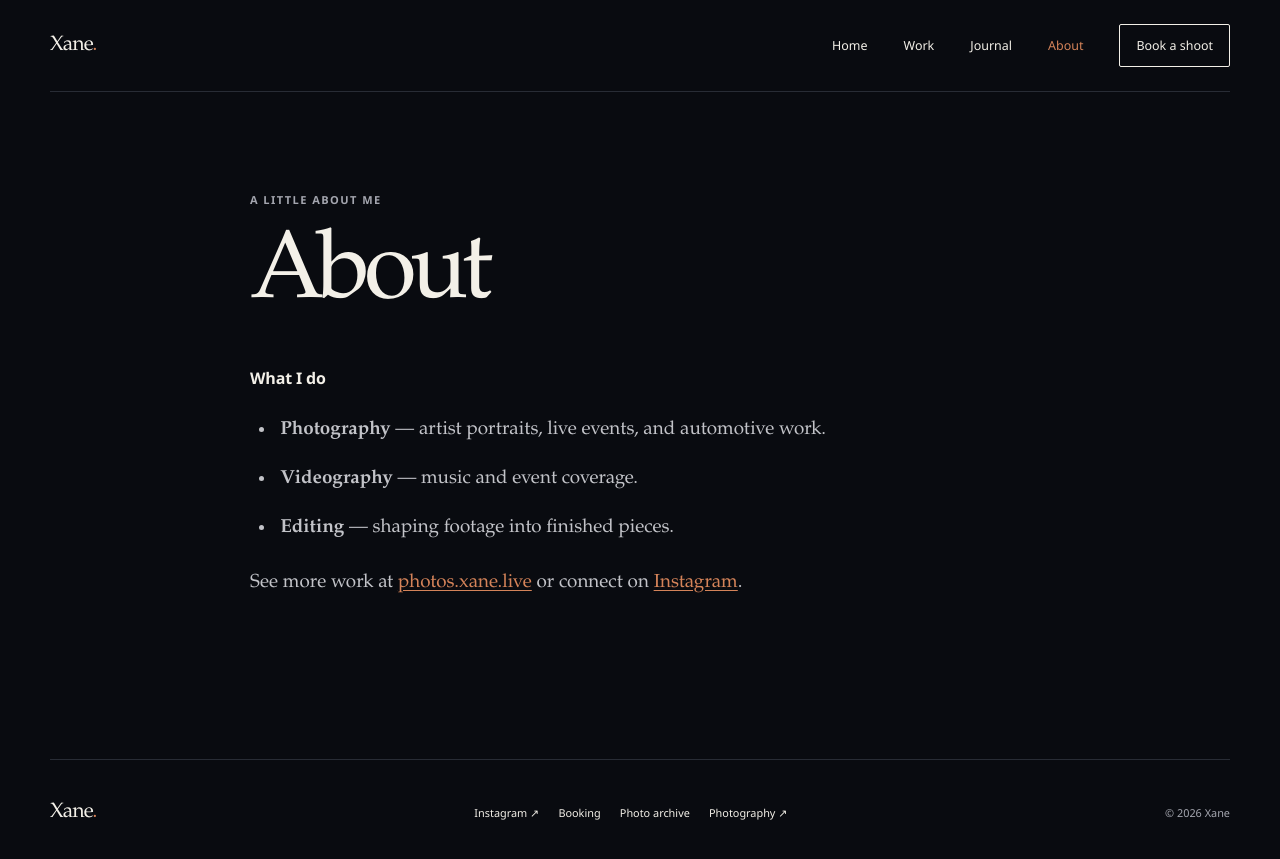
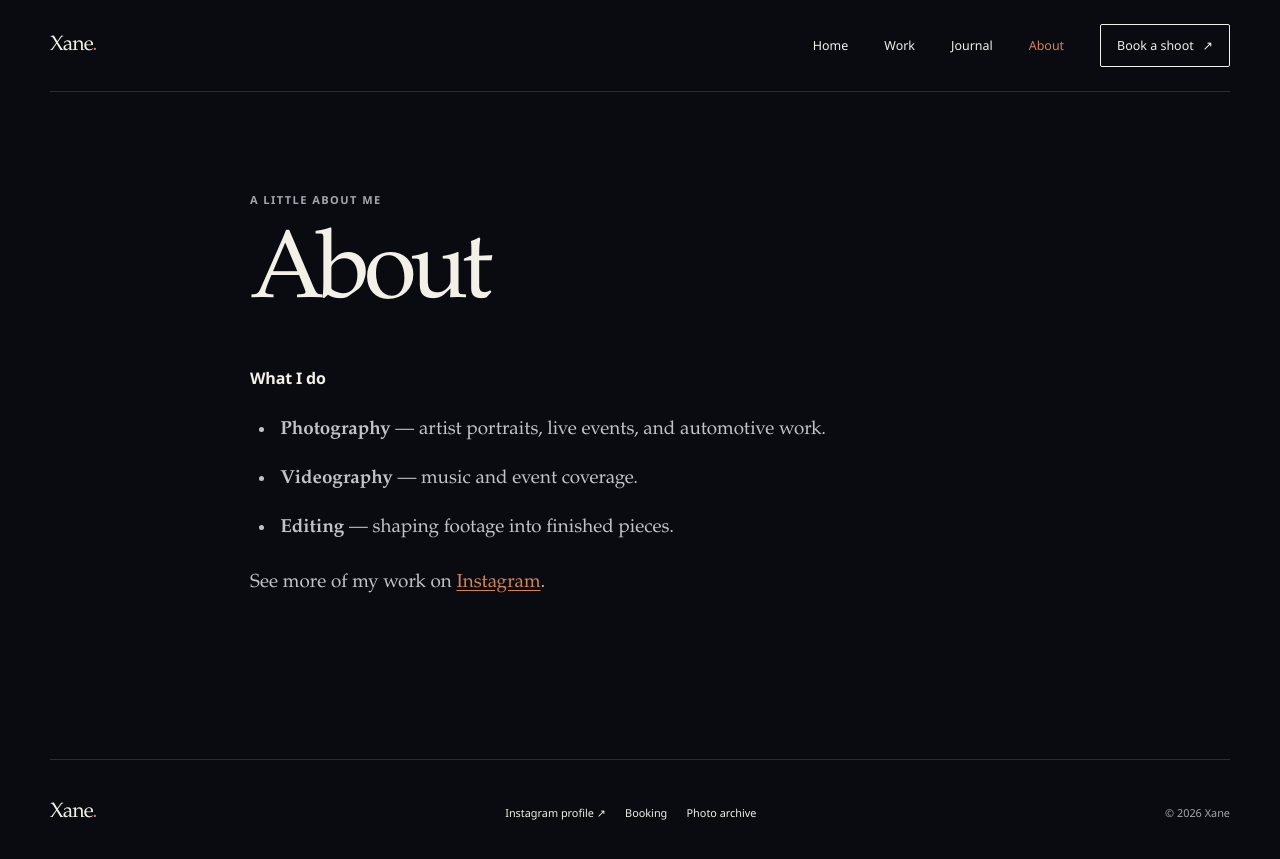
Before and after one commit to Xahann/xahann.github.io, a Jekyll site: the page built from about.md, in a window 1280 px wide. Shown: the top 859 px of the page. Built offline with Jekyll 4.4.1, drawn with Linux system fonts in a browser that asks for light colours.

```diff
--- a/_data/site.yml
+++ b/_data/site.yml
@@ -6,5 +6,4 @@ headline: Stories in motion, moments in focus.
 intro: >
   I’m Xane, a photographer, videographer, and editor documenting artists,
   live music, and car culture.
-photos_url: https://photos.xane.live/
 instagram: https://www.instagram.com/xane.photography/
--- a/_layouts/default.html
+++ b/_layouts/default.html
@@ -17,7 +17,7 @@
         <a href="{{ '/work/' | relative_url }}"{% if page.title == "Work" %} aria-current="page"{% endif %}>Work</a>
         <a href="{{ '/journal/' | relative_url }}"{% if page.title == "Journal" %} aria-current="page"{% endif %}>Journal</a>
         <a href="{{ '/about/' | relative_url }}"{% if page.title == "About" %} aria-current="page"{% endif %}>About</a>
-        <a class="nav-contact" href="{{ '/booking/' | relative_url }}"{% if page.title == "Booking" %} aria-current="page"{% endif %}>Book a shoot</a>
+        <a class="nav-contact" href="{{ '/booking/' | relative_url }}"{% if page.title == "Booking" %} aria-current="page"{% endif %}>Book a shoot <span aria-hidden="true">↗</span></a>
       </nav>
     </header>
 
@@ -29,10 +29,9 @@
       <a class="wordmark" href="{{ '/' | relative_url }}">{{ site.data.site.name | escape }}<span class="wordmark-dot">.</span></a>
       {% if site.data.site.location %}<p>{{ site.data.site.location | escape }}</p>{% endif %}
       <div class="footer-links">
-        {% if site.data.site.instagram %}<a href="{{ site.data.site.instagram | escape }}" target="_blank" rel="noreferrer">Instagram ↗</a>{% endif %}
+        {% if site.data.site.instagram %}<a href="{{ site.data.site.instagram | escape }}" target="_blank" rel="noreferrer">Instagram profile ↗</a>{% endif %}
         <a href="{{ '/booking/' | relative_url }}">Booking</a>
         <a href="{{ '/work/' | relative_url }}">Photo archive</a>
-        <a href="{{ site.data.site.photos_url | escape }}" target="_blank" rel="noreferrer">Photography ↗</a>
       </div>
       <span class="copyright">© {{ site.time | date: "%Y" }} {{ site.data.site.name | escape }}</span>
     </footer>
--- a/about.md
+++ b/about.md
@@ -11,4 +11,4 @@ description: Meet Xane, photographer, videographer, and editor.
 - **Videography** — music and event coverage.
 - **Editing** — shaping footage into finished pieces.
 
-See more work at [photos.xane.live](https://photos.xane.live/) or connect on [Instagram](https://www.instagram.com/xane.photography/).
+See more of my work on [Instagram](https://www.instagram.com/xane.photography/).
--- a/assets/css/site.css
+++ b/assets/css/site.css
@@ -132,7 +132,18 @@ a:focus-visible { outline: 2px solid var(--accent); outline-offset: 5px; }
 .booking-fields input:focus-visible, .booking-fields select:focus-visible, .booking-fields textarea:focus-visible { outline: 2px solid var(--accent); outline-offset: 2px; }
 .booking-fields select:invalid { color: var(--muted); }
 .booking-message { grid-column: 1 / -1; }
-.booking-submit { margin-top: 26px; cursor: pointer; }
+.booking-submit {
+  min-height: 44px;
+  gap: 24px;
+  margin-top: 26px;
+  border-color: var(--accent);
+  background: transparent;
+  color: var(--ink);
+  cursor: pointer;
+}
+.booking-submit span { color: var(--accent); }
+.booking-submit:hover { border-color: var(--accent); background: var(--accent); color: var(--paper); }
+.booking-submit:hover span { color: var(--paper); }
 .booking-note, .booking-error { color: var(--muted); font-size: .72rem; line-height: 1.6; }
 .booking-error { color: #ff9b8f; }
 .booking-error[hidden] { display: none; }
--- a/default.html
+++ b/default.html
@@ -17,7 +17,7 @@
         <a href="{{ '/work/' | relative_url }}">Work</a>
         <a href="{{ '/journal/' | relative_url }}">Journal</a>
         <a href="{{ '/about/' | relative_url }}">About</a>
-        <a class="nav-contact" href="{{ '/booking/' | relative_url }}">Book a shoot</a>
+        <a class="nav-contact" href="{{ '/booking/' | relative_url }}">Book a shoot <span aria-hidden="true">↗</span></a>
       </nav>
     </header>
 
```
Also changed, not shown: _data/website_photos.yml (+0 -61 lines), .pages.yml, README.md, 8 other files.
